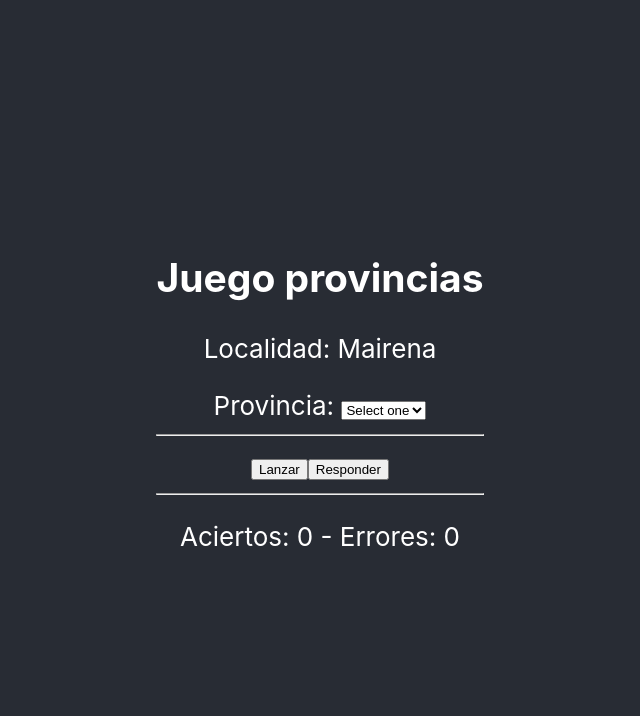
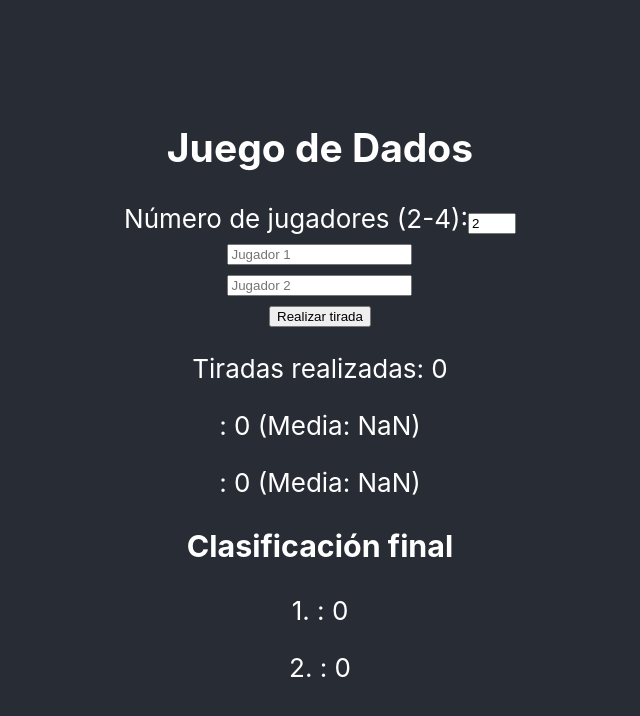
Before and after one commit to Juliang325/repaso-julian-react, a React (Create React App) app: page / in a window 1280 px wide. Shown: the top 716 px of the page, without its empty margins (320-960 px from the left). Built offline with nearby package versions, Linux system fonts and the light colour scheme.

Commit message:
yo creo que puedo ir tirando con esto

```diff
--- a/src/App.js
+++ b/src/App.js
@@ -1,4 +1,5 @@
 import './App.css';
+import AñadirTabla from './components/AñadirTabla';
 import { Counter } from './components/Counter';
 import { Cronometro } from './components/Cronometro';
 import { Ejercicio1 } from './components/Ejercicio1';
@@ -6,6 +7,7 @@ import { Ejercicio2 } from './components/Ejercicio2';
 import { Ejercicio3 } from './components/Ejercicio3';
 import { Ejercicio4 } from './components/Ejercicio4';
 import { Ejercicio5 } from './components/Ejercicio5';
+import Ejercicio6 from './components/Ejercicio6';
 import { EjercicioListas } from './components/EjercicioListas';
 import JuegoProvincias from './components/JuegoProvincias';
 import { Partida } from './components/Partida';
@@ -29,9 +31,13 @@ function App() {
         <EjercicioListas/>
         <Reloj></Reloj>
         <Cronometro></Cronometro>
+        <JuegoProvincias></JuegoProvincias>
+        <AñadirTabla/>
         */}
+        <Ejercicio6/>
 
-        <JuegoProvincias></JuegoProvincias>
+
+
 
 
       </header>
--- /dev/null
+++ b/src/components/AñadirTabla.js
@@ -0,0 +1,37 @@
+import React, { useState } from 'react'
+
+export default function AñadirTabla() {
+
+    const [personas, setPersonas] = useState([
+        {'nombre':'julian', 'edad':20}
+    ]);
+
+    const [nombre, setNombre] = useState('')
+    const [edad, setEdad] = useState(0)
+
+    const addPerson = () => {
+        setPersonas(prevPersonas => [
+            ...prevPersonas,
+            { nombre: nombre, edad: edad }
+        ]);
+
+        setNombre(''); // Limpiar el campo de nombre
+        setEdad(0); // Reiniciar el campo de edad
+        console.log(personas)
+    }
+
+    return (
+        <div>
+            <h2>Datos de la tabla</h2>
+            <input type='text' placeholder='nombre' onChange={(e) => (setNombre(e.target.value))}></input>
+            <input type='number' placeholder='edad' onChange={(e) => (setEdad(Number(e.target.value)))}></input>
+            <button onClick={addPerson}>Añadir fila</button>
+            <p>{nombre}, {edad}</p>
+            {personas.map((value, index) => {
+                return <p key={index}>{value.nombre}</p>
+            })
+
+            }
+        </div>
+    )
+}
--- /dev/null
+++ b/src/components/Ejercicio6.js
@@ -0,0 +1,66 @@
+import { useState } from "react";
+
+export default function JuegoDeDados() {
+    const [numJugadores, setNumJugadores] = useState(2);
+    const [nombres, setNombres] = useState(Array(numJugadores).fill(''));
+    const [puntuaciones, setPuntuaciones] = useState(Array(numJugadores).fill(0));
+    const [tiradas, setTiradas] = useState(0);
+
+    const handleNumJugadoresChange = (e) => {
+        const num = parseInt(e.target.value);
+        setNumJugadores(num);
+        setNombres(Array(num).fill(''));
+        setPuntuaciones(Array(num).fill(0));
+    }
+
+    const handleNombreChange = (e, index) => {
+        const newNombres = [...nombres];
+        newNombres[index] = e.target.value;
+        setNombres(newNombres);
+    }
+
+    const tirarDado = () => {
+        return Math.floor(Math.random() * 6) + 1;
+    }
+
+    const realizarTirada = () => {
+        const nuevaPuntuacion = puntuaciones.map((p, i) => p + tirarDado());
+        setPuntuaciones(nuevaPuntuacion);
+        setTiradas(tiradas + 1);
+    }
+
+    const calcularMedia = (puntuacion) => {
+        return puntuacion / tiradas;
+    }
+
+    const clasificacionFinal = () => {
+        const clasificacion = nombres.map((nombre, index) => {
+            return { nombre, puntuacion: puntuaciones[index] };
+        });
+
+        clasificacion.sort((a, b) => b.puntuacion - a.puntuacion);
+        return clasificacion;
+    }
+
+    return (
+        <div>
+            <h2>Juego de Dados</h2>
+            <label>Número de jugadores (2-4):</label>
+            <input type='number' value={numJugadores} onChange={handleNumJugadoresChange} min={2} max={4}></input>
+            {nombres.map((nombre, index) => (
+                <div key={index}>
+                    <input type='text' placeholder={`Jugador ${index + 1}`} value={nombre} onChange={(e) => handleNombreChange(e, index)}></input>
+                </div>
+            ))}
+            <button onClick={realizarTirada}>Realizar tirada</button>
+            <p>Tiradas realizadas: {tiradas}</p>
+            {puntuaciones.map((puntuacion, index) => (
+                <p key={index}>{nombres[index]}: {puntuacion} (Media: {calcularMedia(puntuacion)})</p>
+            ))}
+            <h3>Clasificación final</h3>
+            {clasificacionFinal().map((jugador, index) => (
+                <p key={index}>{index + 1}. {jugador.nombre}: {jugador.puntuacion}</p>
+            ))}
+        </div>
+    )
+}
--- a/src/components/JuegoProvincias.js
+++ b/src/components/JuegoProvincias.js
@@ -3,11 +3,12 @@ import React, { useEffect, useState } from 'react'
 
 export default function JuegoProvincias() {
 
-    const [provincias, setProvincias] = useState(['Sevilla', 'Cadiz', 'Huelva']);
     const [respuesta, setRespuesta] = useState('');
     const [numAle, setNumAle] = useState(0);
     const [numAciertos, setNumAciertos] = useState(0);
     const [numErrores, setNumErrores] = useState(0);
+
+    const provincias = ['Sevilla', 'Cadiz', 'Huelva']
 
     const localidades = [
         {'ciudad' : 'Sevilla','nombre' : 'Mairena'},
@@ -18,11 +19,6 @@ export default function JuegoProvincias() {
         {'ciudad' : 'Huelva','nombre' : 'Mazagon'},
     ]
 
-    useEffect(() => {
-
-    }, [numAle])
-
-
     const sortear = () => {
         const numAleatorio = Math.round(Math.random() * (localidades.length - 1));
         setNumAle(numAleatorio);
@@ -32,8 +28,13 @@ export default function JuegoProvincias() {
     function responder  ()  {
         if ( respuesta === localidades[numAle].ciudad){
             console.log('Has acertado');
+            let numAciertosRef = numAciertos + 1;
+            setNumAciertos(numAciertosRef);
+
         }else{
-            console.log('No has acerdado')
+            console.log('No has acerdado');
+            let numErroresRef = numErrores + 1;
+            setNumErrores(numErroresRef);
         }
         setNumAle(numAle);
         console.log(numAle);
```
